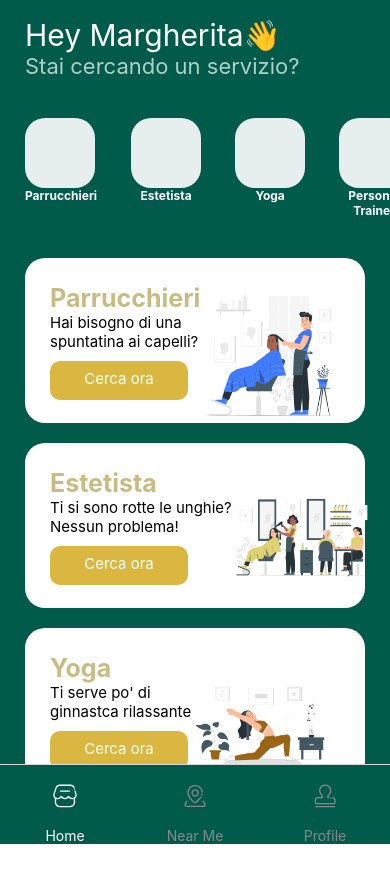
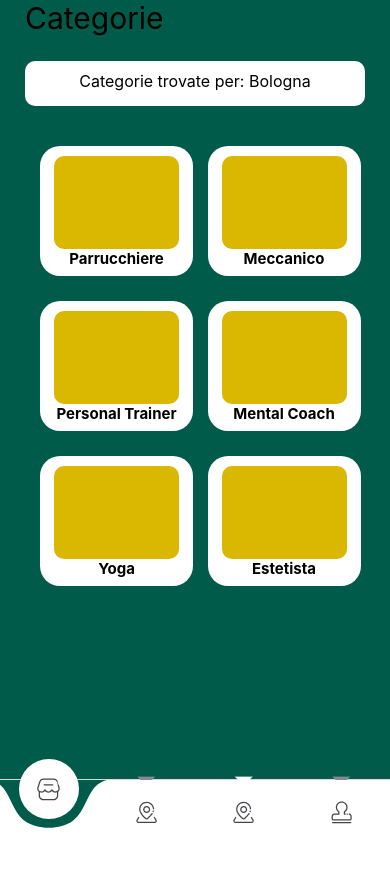
Before and after one commit to DallasCorporation/DaySi, a React Native app: screen /Categories in a window 390 px wide. Shown: the top 882 px of the page. Before the commit the page ends 844 px from the top, so only its background shows below. Built offline with nearby package versions, Linux system fonts and the light colour scheme; no server answers.

Commit message:
New BottomBar

```diff
--- a/package.json
+++ b/package.json
@@ -15,6 +15,7 @@
     "@react-navigation/bottom-tabs": "^6.2.0",
     "@react-navigation/native": "^6.0.8",
     "axios": "^0.26.1",
+    "d3-shape": "^3.1.0",
     "react": "17.0.2",
     "react-native": "0.67.2",
     "react-native-gesture-handler": "^2.2.0",
@@ -28,6 +29,7 @@
   },
   "devDependencies": {
     "@babel/core": "^7.12.9",
+    "@babel/preset-env": "^7.19.1",
     "@babel/runtime": "^7.12.5",
     "@react-native-community/eslint-config": "^2.0.0",
     "babel-jest": "^26.6.3",
--- a/src/Navigator/BottomNav.js
+++ b/src/Navigator/BottomNav.js
@@ -1,72 +1,61 @@
+/* eslint-disable react-native/no-inline-styles */
 import { createBottomTabNavigator } from '@react-navigation/bottom-tabs';
 import React from 'react';
 import Profile from '../Screen/Profile/Profile';
 import Icon from 'react-native-vector-icons/AntDesign';
-import { StyleSheet } from 'react-native';
 import Home from '../Screen/Home/Home';
 import Categories from '../Screen/Categories/Categories';
 import { mainGreen } from '../constants/theme';
+import TabBar from '../TabBar/TabBar';
+import { View } from 'react-native';
 import Access from '../Access';
-import IconFont from '../iconfont';
+import { useNavigation } from '@react-navigation/native';
 
 Icon.loadFont();
-const Tab = createBottomTabNavigator();
 
 const MyTabs = () => {
+  const Tab = createBottomTabNavigator();
+  const navigation = useNavigation();
   return (
+    <View style={{
+      flex: 1,
+      backgroundColor: mainGreen,
+      justifyContent: 'flex-end',
+    }}>
       <Tab.Navigator
-      initialRouteName="Home"
         screenOptions={{
           tabBarInactiveTintColor: '#86888D',
           tabBarActiveTintColor: '#FFFFFF',
-        tabBarLabelStyle:{
-          fontSize:14,
+          tabBarLabelStyle: {
+            fontSize: 14,
           },
           headerShown: false,
           tabBarStyle: {
-          backgroundColor: mainGreen,
-          height: 80,
+            height: 0,
           },
-      }}>
-      <Tab.Screen
-        name="Home"
-        component={Home}
-        options={{
-          tabBarIcon: ({ focused }) => (
-            <IconFont color={focused ? '#FFFFFF' : '#86888D'} name="i-dianpu" size={26} />
-          ),
         }}
-      />
-      <Tab.Screen
-        name="Near Me"
-        component={Categories}
-        options={{
-          tabBarIcon: ({ focused }) => (
-            <IconFont color={focused ? '#FFFFFF' : '#86888D'} name="i-dingwei" size={26} />
-          ),
-        }}
-      />
+      >
+        <Tab.Screen name="Home" component={Home} options={{
+          abBarButton: () => null,
+          tabBarVisible: false,
+        }} />
+        <Tab.Screen name="Profile" component={Profile} options={{
+          abBarButton: () => null,
+          tabBarVisible: false,
+        }} />
+        <Tab.Screen name="Categories" component={Categories} options={{
+          abBarButton: () => null,
+          tabBarVisible: false,
+        }} />
+        <Tab.Screen name="Maps" component={Access} options={{
+          abBarButton: () => null,
+          tabBarVisible: false,
+        }} />
 
-      <Tab.Screen
-        name="Profile"
-        component={Profile}
-        options={{
-          tabBarIcon: ({ focused }) => (
-            <IconFont color={focused ? '#FFFFFF' : '#86888D'} name="i-shenhe" size={26} />
-          ),
-        }}
-      />
-
-      {/* <Tab.Screen
-        name="Access"
-        component={Access}
-        options={{
-          tabBarIcon: ({ focused }) => (
-            <IconFont color={focused ? '#FFFFFF' : '#86888D'} name="i-dianpu" size={26} />
-          ),
-        }}
-      /> */}
+        {/* <Tab.Screen name="Root" component={Access} options={{ headerShown: false }} /> */}
       </Tab.Navigator>
+      <TabBar navigation={navigation} />
+    </View>
   );
 };
 export default MyTabs;
--- a/src/Screen/Categories/Categories.js
+++ b/src/Screen/Categories/Categories.js
@@ -27,19 +27,10 @@ const Categories = () => {
         {
             name: "Estetista",
         },
-        {
-            name: "a",
-        },
-        {
-            name: "v",
-        },
     ]
     return (
-
-        <ScrollView style={styles.container}>
-            <Text style={{ height: 110 }}> </Text>
-
-            <Text style={{ color: 'white', fontSize: 30, marginLeft: 25 }}>Categorie</Text>
+        <SafeAreaView style={styles.container}>
+            <Text style={{  fontSize: 30, marginLeft: 25 }}>Categorie</Text>
             <View style={{ backgroundColor: 'white', margin: 25, height: 45, borderRadius: 10, marginBottom: 25 }}>
                 <Text style={{ fontSize: 16, color: 'black', textAlign: 'center', marginTop: 10 }}>Categorie trovate per: Bologna</Text>
             </View>
@@ -54,7 +45,9 @@ const Categories = () => {
                     renderItem={(el) =>
                         <TouchableOpacity style={{ flexDirection: 'row', flex: 1, marginBottom: 25 }}>
 
-                            <View style={{ width: 153, height: 130, flexDirection: 'row', backgroundColor: 'white', borderRadius: 20, elevation: 100, shadowOpacity: '100', shadowColor: "black", }}>
+                            <View style={{
+                                width: 153, height: 130, flexDirection: 'row', backgroundColor: 'white', borderRadius: 20,
+                            }}>
                                 <View>
                                     <View style={{ marginLeft: 14, marginRight: 14, marginTop: 10, width: 125, height: 93, backgroundColor: '#DAB701', borderRadius: 10 }} />
                                     <Text style={{ fontSize: 15, fontWeight: 'bold', color: '#000', textAlign: 'center' }}>{el.item.name}</Text>
@@ -64,7 +57,8 @@ const Categories = () => {
                     }
                 />
             </SafeAreaView>
-        </ScrollView>
+        </SafeAreaView>
+
     );
 };
 const styles = StyleSheet.create({
--- a/src/Screen/Home/Home.js
+++ b/src/Screen/Home/Home.js
@@ -5,37 +5,36 @@ import { image_2 } from '../../constants/images';
 import { image_3 } from '../../constants/images';
 import { image_4 } from '../../constants/images';
 
-import { mainGreen, windowWidth } from '../../constants/theme';
+import { mainGreen, white, windowWidth } from '../../constants/theme';
 
 const Home = () => {
 
-    let array = ["Parrucchieri", "Estetista", "Yoga", "Personal\nTrainer", "Medico", "Mental\nCoach"]
+    let array = ['Parrucchieri', 'Estetista', 'Yoga', 'Personal\nTrainer', 'Medico', 'Mental\nCoach'];
     let cat = [
         {
-            name: "Parrucchieri",
-            desc: "Hai bisogno di una\nspuntatina ai capelli?",
+            name: 'Parrucchieri',
+            desc: 'Hai bisogno di una\nspuntatina ai capelli?',
             img: image_1,
         },
         {
-            name: "Estetista",
-            desc: "Ti si sono rotte le unghie?\nNessun problema!",
+            name: 'Estetista',
+            desc: 'Ti si sono rotte le unghie?\nNessun problema!',
             img: image_2,
         },
         {
-            name: "Yoga",
+            name: 'Yoga',
             desc: "Ti serve po' di \nginnastca rilassante",
             img: image_3,
         },
         {
-            name: "Personal trainer",
-            desc: "Vuoi un aiuto per \nmetterti in forma?",
+            name: 'Personal trainer',
+            desc: 'Vuoi un aiuto per \nmetterti in forma?',
             img: image_4,
         },
-    ]
+    ];
     return (
         <SafeAreaView style={styles().container}>
             <ScrollView style={styles().container} persistentScrollbar={true} >
-                <Text style={{}}> </Text>
                 <Text style={styles().titleHome}>Hey Margherita👋</Text>
                 <Text style={styles().subtitleHome}>Stai cercando un servizio?</Text>
                 <ScrollView horizontal>
@@ -46,13 +45,13 @@ const Home = () => {
                                 <Text />
                                 <Text />
                             </View>
-                            <Text style={{ color: 'white', fontSize: 12, fontWeight: 'bold', textAlign: "center" }}>{el}</Text>
+                            <Text style={{ fontSize: 12, fontWeight: 'bold', textAlign: 'center' }}>{el}</Text>
                         </TouchableOpacity>
                     )}
                 </ScrollView>
                 <ScrollView>
                     {cat.map(el =>
-                        <View key={el.name} style={{ width: windowWidth - 50, backgroundColor: 'white', height: 165, alignSelf: 'center', borderRadius: 20, marginBottom: 20, padding: 25,flexDirection:'row', elevation:10, shadowColor:"white" }}>
+                        <View key={el.name} style={{ width: windowWidth - 50, backgroundColor: 'white', height: 165, alignSelf: 'center', borderRadius: 20, marginBottom: 20, padding: 25,flexDirection:'row', elevation:10, shadowColor:'white' }}>
                             <View>
                                 <Text style={{ fontSize: 25, color: '#9C841C8C', fontWeight: 'bold' }}>{el.name}</Text>
                                 <Text style={{ fontSize: 15, color: 'black' }}>{el.desc}</Text>
@@ -68,25 +67,21 @@ const Home = () => {
                 </ScrollView>
             </ScrollView>
         </SafeAreaView>
-    )
-}
+    );
+};
 
 const styles = (props) => StyleSheet.create({
     container: {
         flex: 1,
-        backgroundColor: mainGreen,
+        backgroundColor: white,
     },
     titleHome: {
         marginLeft: 25,
         fontSize: 30,
-        // fontFamily: "Alegreya",
-        color: "white",
     },
     subtitleHome: {
         marginLeft: 25,
         fontSize: 22,
-        // fontFamily: "Alegreya",
-        color: 'rgba(255,255,255,0.7)',
         marginBottom: 30,
     },
     buttonHome: {
--- /dev/null
+++ b/src/TabBar/StaticTabBar.js
@@ -0,0 +1,109 @@
+
+import * as React from 'react';
+import { View, StyleSheet, TouchableWithoutFeedback, Animated, Dimensions } from 'react-native';
+const { width } = Dimensions.get('window');
+import IconFont from '../iconfont';
+
+export default class StaticTabBar extends React.PureComponent {
+    constructor(props) {
+        super(props);
+        this.values = [];
+        this.onPress = (index, route) => {
+            const { value, tabs } = this.props;
+            const tabWidth = width / tabs.length;
+            Animated.sequence([
+                Animated.parallel(this.values.map(v => Animated.timing(v, {
+                    toValue: 0,
+                    duration: 100,
+                    useNativeDriver: true,
+                }))),
+                Animated.parallel([
+                    Animated.spring(value, {
+                        toValue: tabWidth * index,
+                        useNativeDriver: true,
+                    }),
+                    Animated.spring(this.values[index], {
+                        toValue: 5,
+                        useNativeDriver: true,
+                    }),
+                ]),
+            ]).start();
+            this.props.navigation.navigate(route);
+        };
+        const { tabs } = this.props;
+        this.values = tabs.map((tab, index) => new Animated.Value(index === 0 ? 1 : 0));
+    }
+    render() {
+        const { onPress } = this;
+        const { tabs, value } = this.props;
+        return (React.createElement(View, { style: styles.container }, tabs.map((tab, key) => {
+            const { icon, name, route } = tab;
+            const tabWidth = width / tabs.length;
+            const cursor = tabWidth * key;
+            const opacity = value.interpolate({
+                inputRange: [cursor - tabWidth, cursor, cursor + tabWidth],
+                outputRange: [1, 0, 1],
+                extrapolate: 'clamp',
+            });
+            const translateY = this.values[key].interpolate({
+                inputRange: [0, 1],
+                outputRange: [64, 0],
+                extrapolate: 'clamp',
+            });
+            const opacity1 = this.values[key].interpolate({
+                inputRange: [0, 1],
+                outputRange: [0, 1],
+                extrapolate: 'clamp',
+            });
+            return (
+                React.createElement(React.Fragment, Object.assign({}, { key }),
+                    React.createElement(TouchableWithoutFeedback, { onPress: () => onPress(key, route) },
+                        React.createElement(Animated.View, { style: [styles.tab, { opacity }] },
+                            <IconFont name={icon} size={25} />)),
+                    React.createElement(
+                        Animated.View, {
+                        style: {
+                            position: 'absolute',
+                            top: -8,
+                            left: tabWidth * key,
+                            width: tabWidth,
+                            height: 64,
+                            justifyContent: 'center',
+                            alignItems: 'center',
+                            opacity: opacity1,
+                            transform: [{ translateY }],
+                        },
+                    },
+                        React.createElement(View, { style: styles.activeIcon },
+                            <IconFont name={icon} size={25} />
+                        ))
+                )
+            );
+        })));
+    }
+}
+const styles = StyleSheet.create({
+    container: {
+        flexDirection: 'row',
+    },
+    tab: {
+        flex: 1,
+        justifyContent: 'center',
+        alignItems: 'center',
+        height: 64,
+    },
+    activeIcon: {
+        backgroundColor: 'white',
+        justifyContent: 'center',
+        alignItems: 'center',
+        width: 60,
+        height: 60,
+        borderRadius: 50,
+        marginBottom: 30,
+    },
+    labelStyle: {
+        fontSize: 11,
+        fontWeight: '600',
+        color: '#000',
+    },
+});
--- /dev/null
+++ b/src/TabBar/TabBar.js
@@ -0,0 +1,88 @@
+import * as React from 'react';
+import { SafeAreaView, StyleSheet, Dimensions, View, Animated } from 'react-native';
+import * as shape from 'd3-shape';
+import Svg, { Path } from 'react-native-svg';
+import StaticTabBar from './StaticTabBar';
+const AnimatedSvg = Animated.createAnimatedComponent(Svg);
+const { width } = Dimensions.get('window');
+const height = 64;
+const tabs = [
+    {
+        name: 'Home',
+        icon: 'i-dianpu',
+        route: 'Home',
+    },
+    {
+        name: 'Maps',
+        icon: 'i-dingwei',
+        route: 'Categories',
+    },
+    {
+        name: 'Maps',
+        icon: 'i-dingwei',
+        route: 'Maps',
+    },
+    {
+        name: 'Account',
+        icon: 'i-shenhe',
+        route: 'Profile',
+    },
+];
+const tabWidth = width / tabs.length;
+const backgroundColor = 'white';
+const getPath = () => {
+    const left = shape.line().x(d => d.x).y(d => d.y)([
+        { x: 0, y: 0 },
+        { x: width, y: 0 },
+    ]);
+    const tab = shape.line().x(d => d.x).y(d => d.y).curve(shape.curveBasis)([
+        { x: width + tabWidth / 2 - 100, y: 0 },
+        { x: width + tabWidth / 2 - 65 + -35, y: 0 },
+        { x: width + tabWidth / 2 - 50 + 10, y: -6 },
+        { x: width + tabWidth / 2 - 50 + 15, y: height - 14 },
+        { x: width + tabWidth / 2 + 50 - 15, y: height - 14 },
+        { x: width + tabWidth / 2 + 50 - 10, y: -6 },
+        { x: width + tabWidth / 2 + 65 - -35, y: 0 },
+        { x: width + tabWidth / 2 + 100, y: 0 },
+    ]);
+    const right = shape.line().x(d => d.x).y(d => d.y)([
+        { x: width + tabWidth, y: 0 },
+        { x: width * 2, y: 0 },
+        { x: width * 2, y: height },
+        { x: 0, y: height },
+        { x: 0, y: 0 },
+    ]);
+    return `${left} ${tab} ${right}`;
+};
+const d = getPath();
+
+export default class TabBar extends React.PureComponent {
+    constructor() {
+        super(...arguments);
+        this.value = new Animated.Value(0);
+    }
+    render() {
+        const { value } = this;
+        const {navigation} = this.props;
+        const translateX = value.interpolate({
+            inputRange: [0, width],
+            outputRange: [-width, 0],
+        });
+        return (
+            React.createElement(React.Fragment, null,
+                React.createElement(View, Object.assign({}, { height, width }),
+                    React.createElement(AnimatedSvg, Object.assign({ width: width * 2 }, { height }, { style: { transform: [{ translateX }] } }),
+                        React.createElement(Path, Object.assign({ fill: backgroundColor }, { d }))),
+                    React.createElement(View, { style: StyleSheet.absoluteFill },
+                        React.createElement(StaticTabBar, Object.assign({}, {navigation, tabs, value })))
+                ),
+                React.createElement(SafeAreaView, { style: styles.container })
+            )
+        );
+    }
+}
+const styles = StyleSheet.create({
+    container: {
+        backgroundColor,
+    },
+});
```
Also changed, not shown: App.js (+0 -9 lines), babel.config.js (+9 -1 lines), 1 other file (tests, documents, lock files or other folders). Lines whose indentation alone changed are shown as unchanged.
